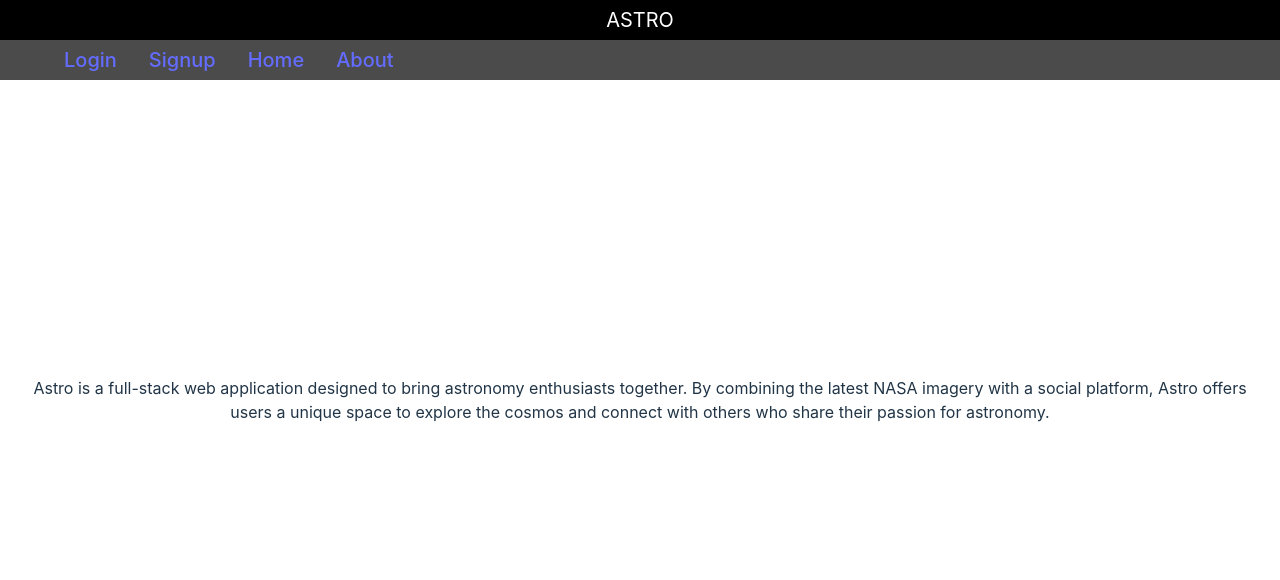
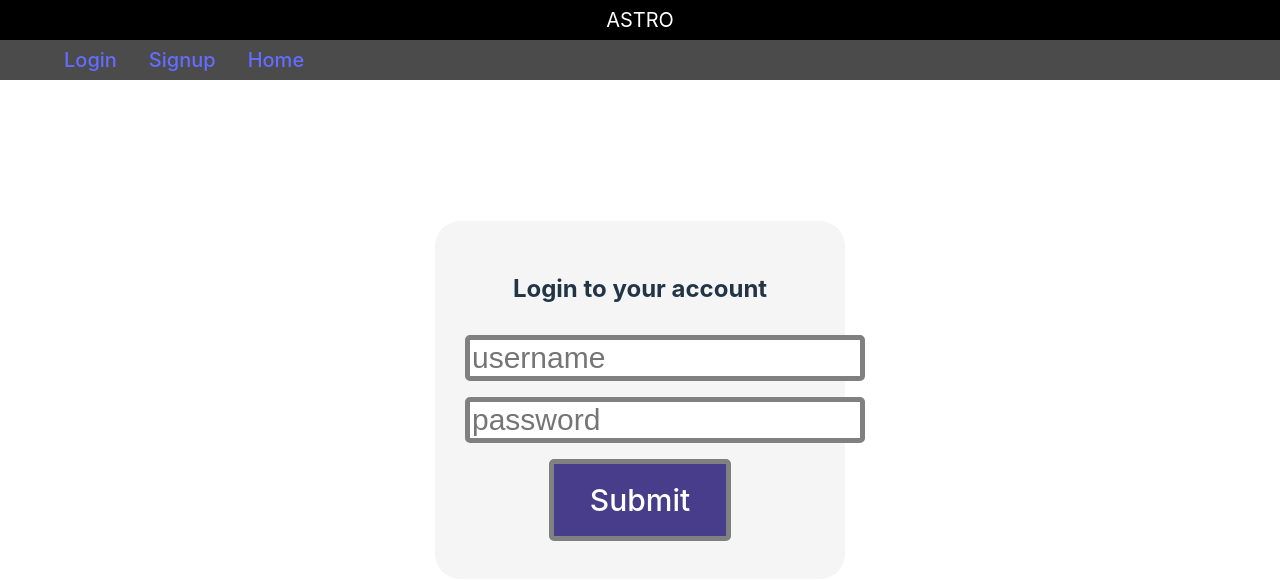
Before and after one commit to 241209-NET/Group2Frontend, a React (Vite) app in the folder Astro/: page /login in a window 1280 px wide. Shown: the top 580 px of the page. Built offline with nearby package versions, Linux system fonts and the light colour scheme.

Commit message:
added templates for login/signup, updated navbar, added UserProvider to monitor if user is currently logged in or not

```diff
--- a/Astro/package.json
+++ b/Astro/package.json
@@ -10,8 +10,9 @@
     "preview": "vite preview"
   },
   "dependencies": {
-    "react": "^18.3.1",
-    "react-dom": "^18.3.1",
+    "axios": "^1.7.9",
+    "react": "^19.0.0",
+    "react-dom": "^19.0.0",
     "react-router-dom": "^7.1.1"
   },
   "devDependencies": {
--- a/Astro/src/App.css
+++ b/Astro/src/App.css
@@ -29,6 +29,46 @@
   z-index: -1; /* Push the background behind other elements */
 }
 
+
+.user-container {
+  background-color: whitesmoke;
+  display: block;
+  padding: 30px;
+  max-width: 350px;
+  max-height: 350px;
+  border-radius: 25.00px;
+  position: relative;
+  align-content: center;
+  align-self: center;
+  align-items: center;
+}
+
+.user-input {
+
+  outline: none;
+  border: 2px solid #e5e7eb;
+  margin: 8px 0;
+  font-size: 30px;
+  border-radius: 5.00px;
+
+  border: 5px solid grey;
+
+}
+
+.user-button {
+
+  outline: none;
+  border: 2px solid black;
+  margin: 8px 0;
+  font-size: 30px;
+  border-radius: 5.00px;
+
+  color: white;
+  background-color: darkslateblue;
+
+  border: 5px solid grey;
+
+}
 
 .navBar {
   position: fixed;
--- a/Astro/src/App.jsx
+++ b/Astro/src/App.jsx
@@ -1,26 +1,26 @@
-import { useState } from 'react';
+import { BrowserRouter as Router, Routes, Route } from 'react-router-dom';
 import './App.css';
 
-import wallpaper from './assets/space_wallpaper.jpeg';
-
 import NavBar from './components/NavBar';
-
 import Home from './components/Home';
+import Signup from './components/Signup';
+import Login from './components/Login';
+import UserProvider from './components/UserContext';
 
 function App() {
-  const [count, setCount] = useState(0);
-
-  //const [loggedIn, loggedOut] = useState(loggedOut);
-
   return (
-    <div>
-
-      <div className="title">ASTRO</div>
-      <NavBar></NavBar>
-      <Home></Home>
-
-      </div>
-
+    <UserProvider>
+      <Router>
+        <div className="title">ASTRO</div>
+        <NavBar />
+        <Routes>
+          <Route path="/" element={<Home />} />
+          <Route path="/home" element={<Home />} />
+          <Route path="/signup" element={<Signup />} />
+          <Route path="/login" element={<Login />} />
+        </Routes>
+      </Router>
+    </UserProvider>
   );
 }
 
--- a/Astro/src/components/Home.jsx
+++ b/Astro/src/components/Home.jsx
@@ -1,14 +1,57 @@
 import '../App.css';
+import React, {useState, useEffect} from 'react'
+import axios from 'axios'
 
-import { useState } from 'react';
 
 export default function Home() {
+
+    const [podToFind, setPodToFind] = useState(1); //By default, it loads Bulbasaur
+    const [podData, setPodData] = useState(null); //By default, before the user searches this is null;
+
+
+    useEffect(() => {
+
+        //This is a function that I will call to send that GET request to the pokeAPI
+        const fetchPodData = async () => {
+            try{
+                //First we try to get a response from pokeAPI
+                const response = await axios.get(`https://api.nasa.gov/planetary/apod?api_key=DEMO_KEY`); // https://api.nasa.gov/planetary/apod?api_key=DEMO_KEY
+
+                setPodData({
+                    title: response.data.title,
+                    date: response.data.date,
+                    explanation: response.data.explanation,
+                    url: response.data.url,
+                });
+
+            } catch (error) {
+                console.error('Error fetching Pod data:', error)
+                setPodData(null);
+            }
+        };
+        //Here we just call the function
+        fetchPodData();
+        //console.log(podData.url);
+    }, [podToFind]); // UseEffect exepcts a dependency array as a second argument.
+    //Even if you have none, omitting this can result in an infinite loop.
 
     return (
 
         <div className="home">
-
-            Astro is a full-stack web application designed to bring astronomy enthusiasts together. By combining the latest NASA imagery with a social platform, Astro offers users a unique space to explore the cosmos and connect with others who share their passion for astronomy.
+        {
+            podData ? (
+                <div>
+                    <h3>{podData.title}</h3>
+                    <img src={podData.url} alt={podData.explanation} />
+                    <p>{podData.explanation}</p>
+                </div>
+            ) : (
+                <div>
+                    <p>Loading Picture of the day...</p>
+                </div>
+            )
+        }
+        <div>Astro is a full-stack web application designed to bring astronomy enthusiasts together. By combining the latest NASA imagery with a social platform, Astro offers users a unique space to explore the cosmos and connect with others who share their passion for astronomy.</div>
 
         </div>
     )
--- a/Astro/src/components/Login.jsx
+++ b/Astro/src/components/Login.jsx
@@ -0,0 +1,78 @@
+import '../App.css';
+import { useState } from 'react';
+import { Link } from 'react-router-dom';
+import useUserContext  from './UserContext';
+import axios from 'axios';
+
+export default function Login() {
+
+    const [username, setUsername] = useState('');
+    const [password, setPassword] = useState('');
+
+    //some reason this causes site not to run
+    //const { login } = useUserContext();
+
+    async function handleLogin(event) {
+
+        /*
+        event.preventDefault();
+
+        try {
+            //REPLACE WITH ACTUAL BACKEND LATER
+            const response = await axios.get(`http://localhost:5080/api/user/login`, {
+                username,
+                password,
+            });
+
+            if (response.data.success) {
+                login();
+            } else {
+            }
+
+        } catch (error) {
+
+            console.error("Login error:", error);
+
+        }
+        */
+
+        alert("FINISH CODE LATER");
+
+
+
+    }
+
+
+    return (
+        <div className="user-container">
+            <h2>Login to your account</h2>
+
+            <div>
+                <div>
+                    <input
+                        className="user-input"
+                        value={username}
+                        onChange={(e) => setUsername(e.target.value)}
+                        placeholder="username"
+                        required
+                    />
+                </div>
+
+                <div>
+                    <input
+                        className="user-input"
+                        type="password"
+                        value={password}
+                        onChange={(e) => setPassword(e.target.value)}
+                        required
+                        placeholder="password"
+                    />
+                </div>
+
+                <button type="submit" onClick={handleLogin} className="user-button">Submit</button>
+
+            </div>
+
+        </div>
+    );
+}
--- /dev/null
+++ b/Astro/src/components/NavBar.css
@@ -0,0 +1,19 @@
+.navBar {
+    position: fixed;
+    top: 5%;
+    left: 0;
+    height: 5%;
+    width: 100%;
+    background-color: rgb(75, 75, 75);
+    color: white;
+    align-content: center;
+    align-items: center;
+    padding: 0 5%;
+
+    display: flex;
+
+    flex-direction: row;
+    gap: 2.5%;
+
+    font-size: 20px;
+  }
--- a/Astro/src/components/NavBar.jsx
+++ b/Astro/src/components/NavBar.jsx
@@ -1,20 +1,12 @@
-import '../App.css';
-
-import { useState } from 'react';
-
-import { Link } from 'react-router-dom'
+import './NavBar.css';
+import { Link } from 'react-router-dom';
 
 export default function NavBar() {
-
     return (
-
         <nav className="navBar">
-            <a href="/logian">Login</a>
-            <a href="/signup">Signup</a>
-            <a href="/home">Home</a>
-            <a href="/About">About</a>
+            <Link to="/login">Login</Link>
+            <Link to="/signup">Signup</Link>
+            <Link to="/home">Home</Link>
         </nav>
-
-    )
-
+    );
 }
--- a/Astro/src/components/Signup.jsx
+++ b/Astro/src/components/Signup.jsx
@@ -0,0 +1,100 @@
+import '../App.css';
+import { useState } from 'react';
+import { Link } from 'react-router-dom';
+import axios from 'axios';
+//import  useUserContext  from './UserContext';
+
+import Login from './Login';
+
+export default function SignUp() {
+    const [username, setUsername] = useState('');
+    const [password, setPassword] = useState('');
+    //const { login } = useUserContext();
+
+    function isValidPassword(password) {
+        const regex = /^(?=.*[a-z])(?=.*[A-Z])(?=.*\d)(?=.*[!@#$%^&*])[A-Za-z\d!@#$%^&*]{8,}$/;
+        return regex.test(password);
+    }
+
+    /*
+    async function isValidUsername(username) {
+        try {
+            const response = await axios.get(`https://Astro/Users/check/${username}`);
+            return response.data.isAvailable;
+        } catch (error) {
+            console.error(error);
+            return false;
+        }
+    }
+
+    async function addUser(user) {
+        try {
+            await axios.post('https://Astro/Users', user);
+            login();
+        } catch (error) {
+            console.error('Error adding user', error);
+        }
+    }
+
+    async function handleSignup() {
+
+        if (!await isValidUsername(username)) {
+
+            return;
+        }
+
+        // Check if password is strong
+        if (!isValidPassword(password)) {
+
+            return;
+        }
+
+        const newUser = { username, password };
+        await addUser(newUser);
+    }
+        */
+
+    const testUsername = "TestName";
+    const testPassword = "TestPassword!123";
+    function testHandleSignup() {
+
+        if (testUsername === username && testPassword === password) {
+
+            alert("success");
+
+        }
+
+    }
+
+
+    return (
+        <div className="user-container">
+            <h2>Sign Up for an account</h2>
+
+            <div>
+                <input
+                    className="user-input"
+                    type="text"
+                    value={username}
+                    onChange={(e) => setUsername(e.target.value)}
+                    placeholder="username"
+                    required
+                />
+            </div>
+
+            <div>
+                <input
+                    className="user-input"
+                    type="password"
+                    value={password}
+                    onChange={(e) => setPassword(e.target.value)}
+                    required
+                    placeholder="password"
+                />
+            </div>
+
+            <button className="user-button" onClick={testHandleSignup()}>Sign Up</button>
+
+        </div>
+    );
+}
--- /dev/null
+++ b/Astro/src/components/UserContext.jsx
@@ -0,0 +1,31 @@
+import { createContext, useContext, useState } from 'react';
+
+const UserContext = createContext();
+
+export const useUserContext = () => useContext(UserContext);
+
+/*
+In this code, children refers to the components or elements that are wrapped by
+the UserProvider component when it is used.
+The children prop is a special prop in React that represents the content nested inside a component.
+
+*/
+export default function UserProvider({ children }) {
+  const [loggedIn, setLoggedIn] = useState(false);
+
+  function login() {
+    setLoggedIn(true);
+  }
+
+  function logout() {
+    setLoggedIn(false);
+  }
+
+  return (
+
+    <UserContext.Provider value={{ loggedIn, login, logout }}>
+      {children}
+    </UserContext.Provider>
+
+  );
+}
--- a/Astro/src/main.jsx
+++ b/Astro/src/main.jsx
@@ -4,7 +4,5 @@ import './index.css'
 import App from './App.jsx'
 
 createRoot(document.getElementById('root')).render(
-  <StrictMode>
     <App/>
-  </StrictMode>,
 )
```
Also changed, not shown: 1 other file (tests, documents, lock files or other folders).
